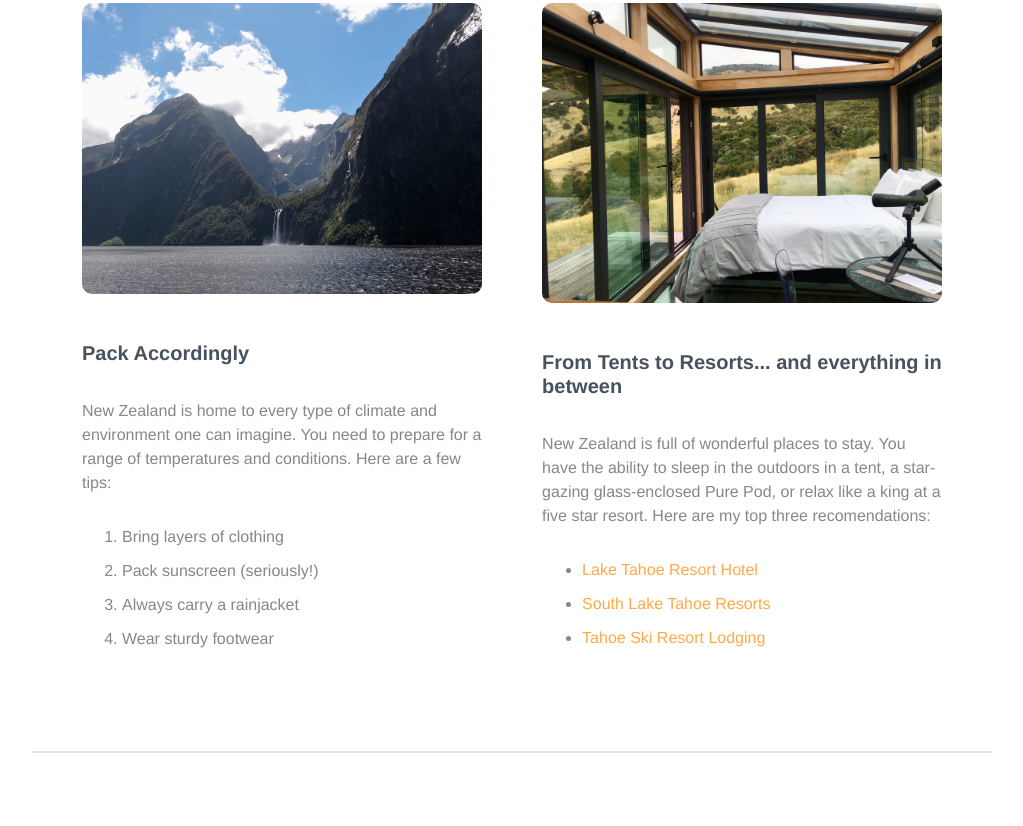
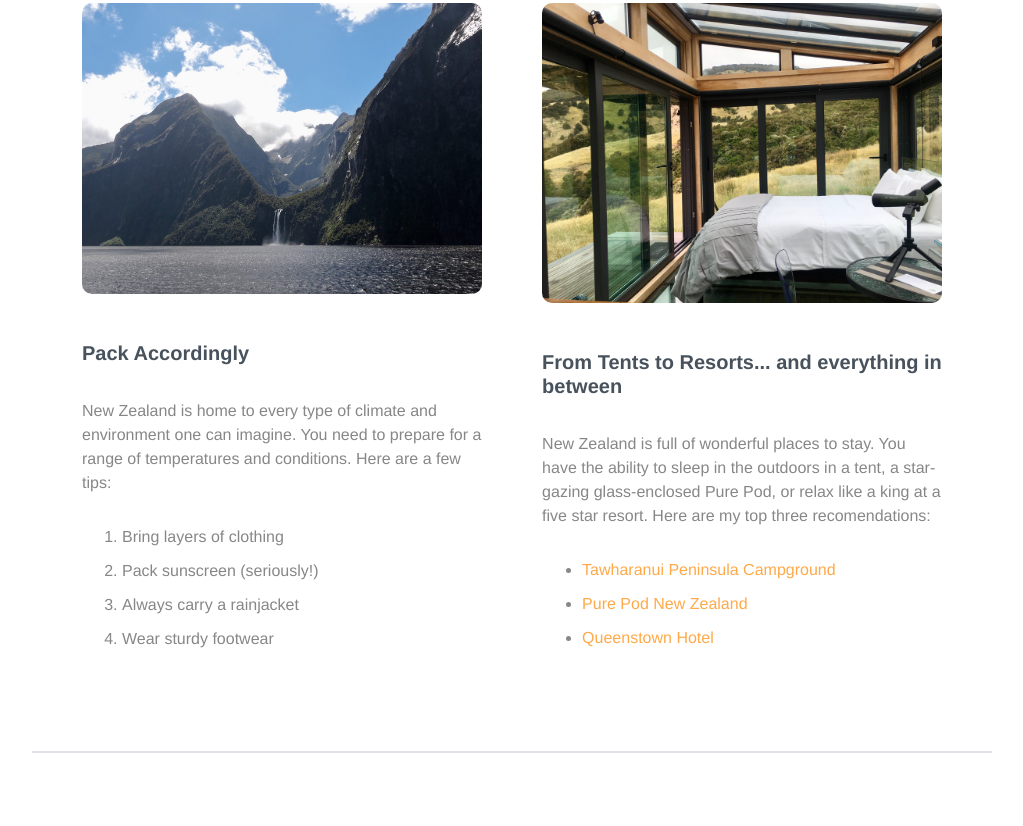
Before and after one commit to AshleeRichards/courses, a plain HTML site: page index.html in a window 1280 px wide. Shown: the part 2076-2902 px from the top of the page, without its empty margins (128-1151 px from the left). Drawn offline with Linux system fonts and the light colour scheme; files whose address does not match are found by name.

Commit message:
updates to arrow and images

```diff
--- a/index.html
+++ b/index.html
@@ -32,20 +32,20 @@
 
 		<div class="secondary-content t-border group">
       <div class="resorts">
-        <img src="/Users/ashleerichards/courses/img/PurePod.jpg" alt="Pure Pod, Kaikoura">
+        <img src="img/PurePod.jpg" alt="Pure Pod, Kaikoura">
         <h3>From Tents to Resorts... and everything in between</h3>
         <p>
           New Zealand is full of wonderful places to stay. You have the ability to sleep in the outdoors in a tent, a star-gazing glass-enclosed Pure Pod, or relax like a king at a five star resort. Here are my top three recomendations:
         </p>
         <ul>
-          <li><a href="#hotels">Lake Tahoe Resort Hotel</a></li>
-          <li><a href="#resorts">South Lake Tahoe Resorts</a></li>
-          <li><a href="#lodging">Tahoe Ski Resort Lodging</a></li>
+          <li><a href="#hotels">Tawharanui Peninsula Campground</a></li>
+          <li><a href="#resorts">Pure Pod New Zealand</a></li>
+          <li><a href="#lodging">Queenstown Hotel</a></li>
         </ul>
       </div>
 
       <div class="tips">
-        <img src="/Users/ashleerichards/courses/img/IMG_8517.jpg" alt="Milford Sound">
+        <img src="img/IMG_8517.jpg" alt="Milford Sound">
         <h3>Pack Accordingly</h3>
         <p>
           New Zealand is home to every type of climate and environment one can imagine. You need to prepare for a range of temperatures and conditions. Here are a few tips:
```
Also changed, not shown: img/IMG_1214.jpg (deleted), 2 other files.
